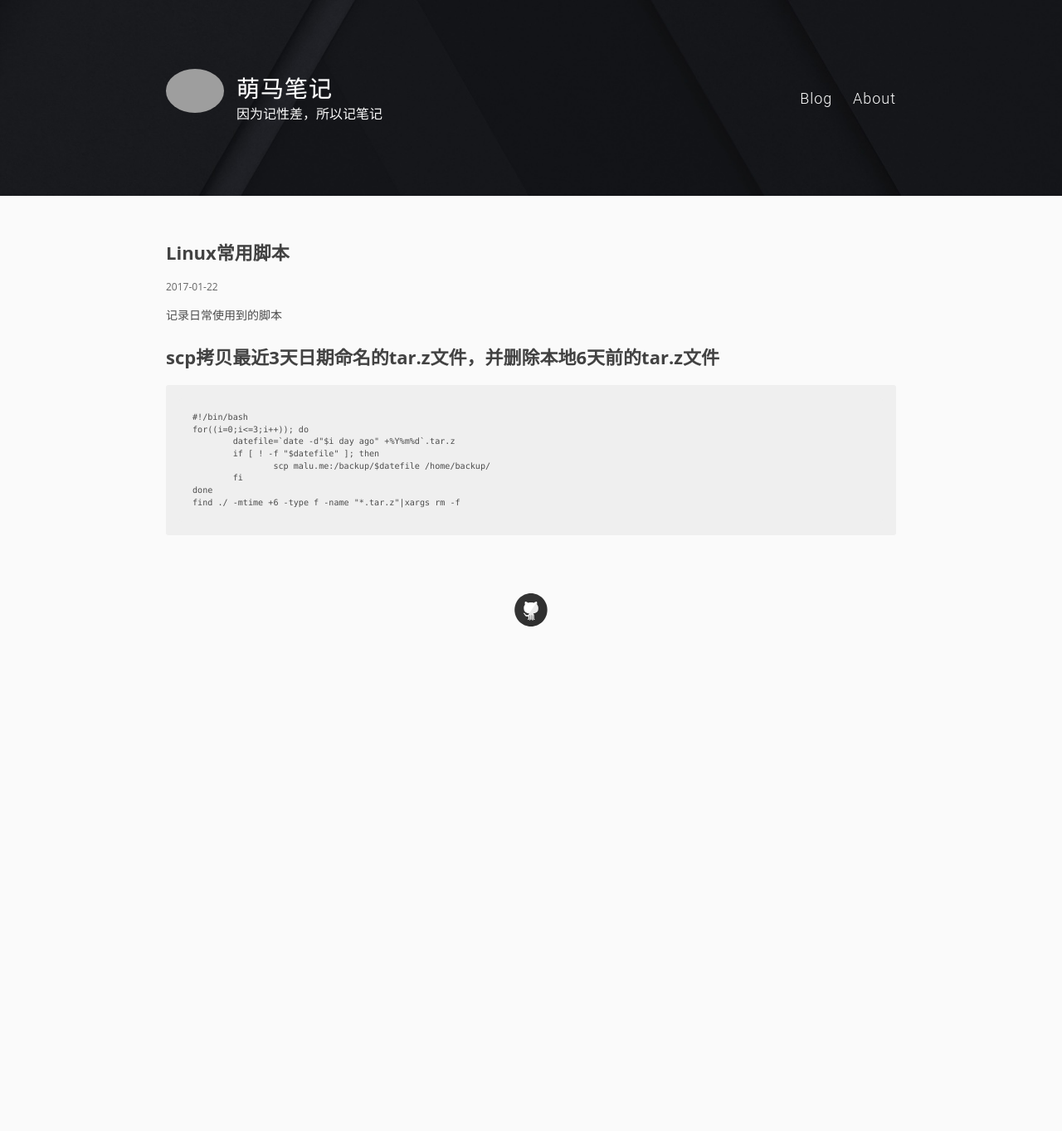
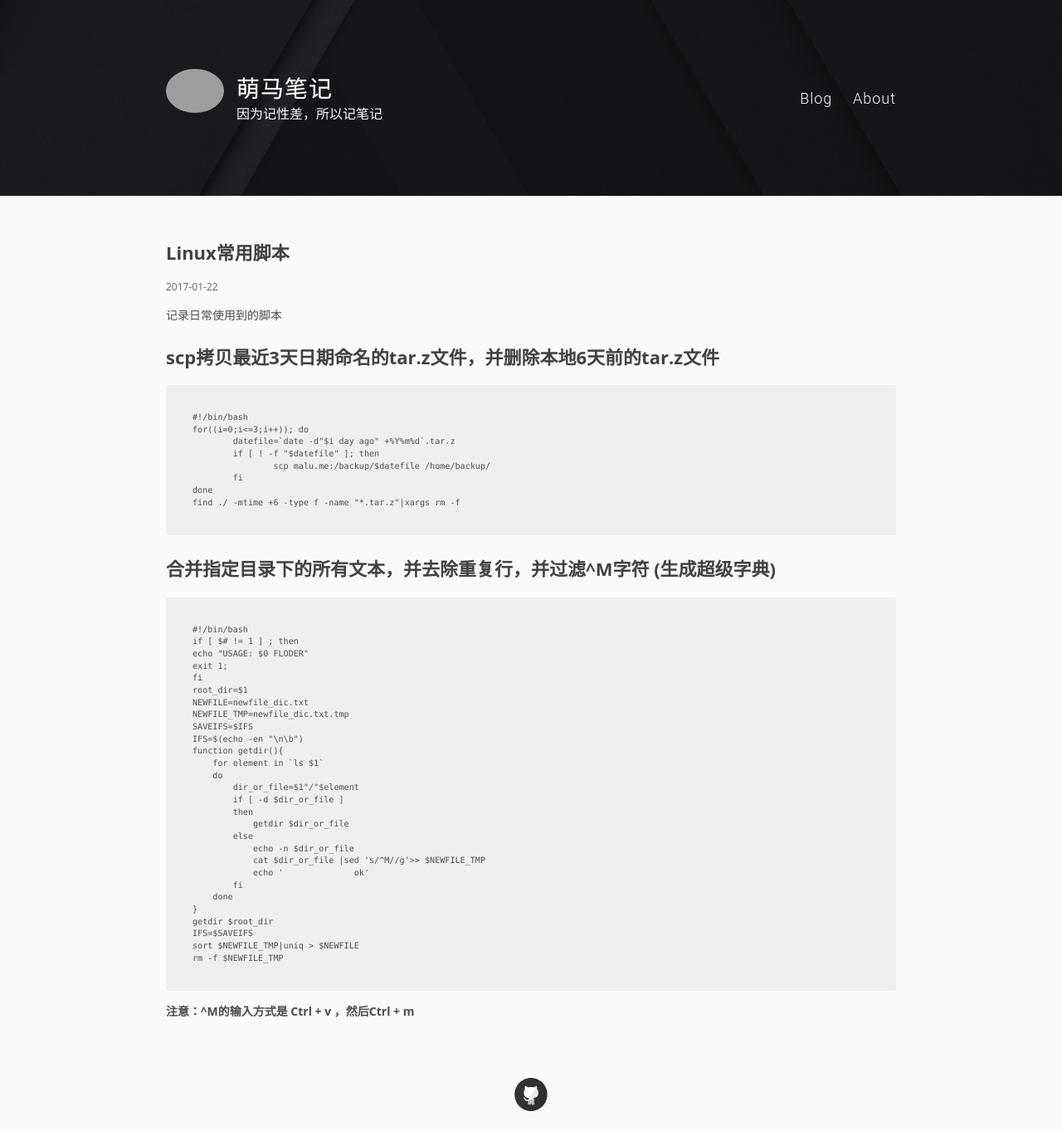
Before and after one commit to pingmalu/pingmalu.github.io, a Jekyll site: the page built from _posts/2017-01-22-Linux常用脚本.md, in a window 1280 px wide. Shown: the whole page at 83% size. Built offline with Jekyll 4.4.1, drawn with Linux system fonts in a browser that asks for light colours; nearby versions of some CDN libraries; before the commit the page ends 900 px from its top, so only the background shows below that; grey boxes are pictures that could not be loaded.

Commit message:
'update'

```diff
--- a/_posts/2017-01-22-Linux常用脚本.md
+++ b/_posts/2017-01-22-Linux常用脚本.md
@@ -16,3 +16,37 @@ title:  "Linux常用脚本"
 		fi
 	done
 	find ./ -mtime +6 -type f -name "*.tar.z"|xargs rm -f
+
+
+# 合并指定目录下的所有文本，并去除重复行，并过滤^M字符 (生成超级字典)
+
+	#!/bin/bash
+	if [ $# != 1 ] ; then
+	echo "USAGE: $0 FLODER"
+	exit 1;
+	fi
+	root_dir=$1
+	NEWFILE=newfile_dic.txt
+	NEWFILE_TMP=newfile_dic.txt.tmp
+	SAVEIFS=$IFS
+	IFS=$(echo -en "\n\b")
+	function getdir(){
+	    for element in `ls $1`
+	    do
+	        dir_or_file=$1"/"$element
+	        if [ -d $dir_or_file ]
+	        then
+	            getdir $dir_or_file
+	        else
+	            echo -n $dir_or_file
+	            cat $dir_or_file |sed 's/^M//g'>> $NEWFILE_TMP
+	            echo '              ok'
+	        fi
+	    done
+	}
+	getdir $root_dir
+	IFS=$SAVEIFS
+	sort $NEWFILE_TMP|uniq > $NEWFILE
+	rm -f $NEWFILE_TMP
+
+**注意：^M的输入方式是 Ctrl + v ，然后Ctrl + m**
```
